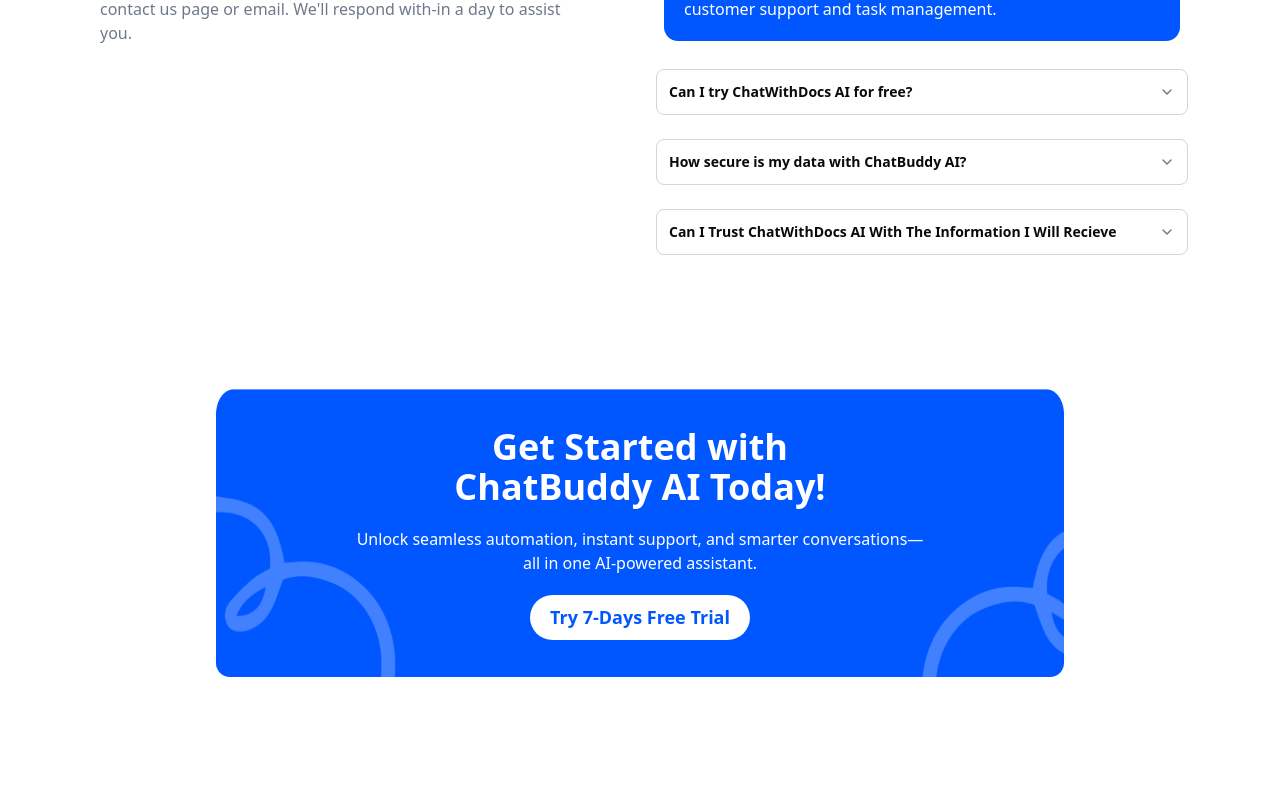
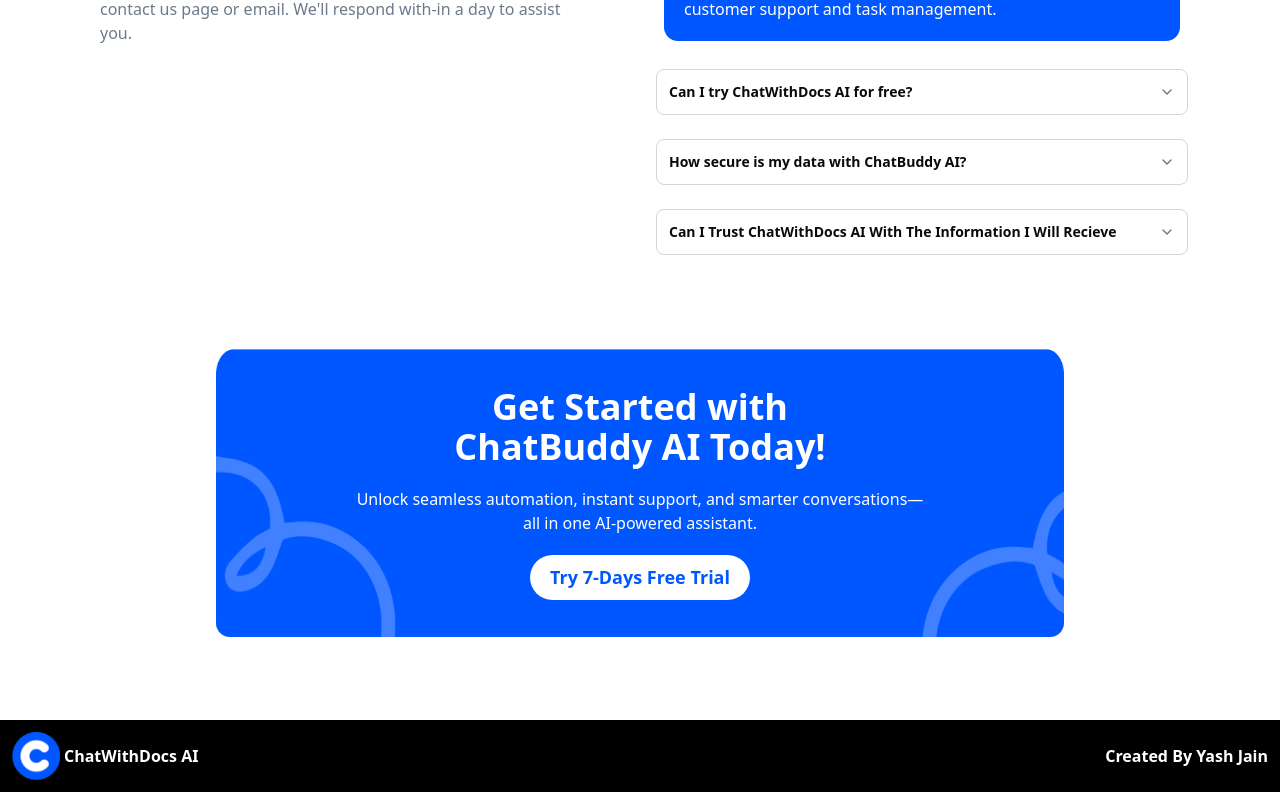
Before and after one commit to TheYashJain17/Chat-With-AI-Frontend, a Next.js app: page / in a window 1280 px wide. Shown: the part 2050-2850 px from the top of the page. Built offline with nearby package versions, Linux system fonts and the light colour scheme.

Commit message:
Completed The Footer.

```diff
--- a/src/app/page.tsx
+++ b/src/app/page.tsx
@@ -4,6 +4,7 @@
 import GetStartedSection from '@/components/sections/GetStartedSection'
 import HeadingSection from '@/components/sections/HeadingSection'
 import PricingSection from '@/components/sections/PricingSection'
+import Footer from '@/components/shared/Footer'
 import Header from '@/components/shared/Header'
 import { cn } from '@/lib/utils'
 import React from 'react'
@@ -28,6 +29,8 @@
 
         <GetStartedSection/>
 
+        <Footer/>
+
       </div>
 
   )
--- a/src/components/sections/GetStartedSection.tsx
+++ b/src/components/sections/GetStartedSection.tsx
@@ -7,7 +7,7 @@
     return (
 
 
-        <div className={cn("flex items-center justify-center mt-20 mb-40")}>
+        <div className={cn("flex items-center justify-center mt-10")}>
 
             <div className={cn("items-center justify-center mx-5 absolute hidden sm:flex")}>
 
--- /dev/null
+++ b/src/components/shared/Footer.tsx
@@ -0,0 +1,33 @@
+import { cn } from '@/lib/utils'
+import React from 'react'
+import Image from 'next/image'
+
+const Footer = (): React.JSX.Element => {
+  return (
+
+            <div className={cn("flex items-center justify-between w-full bg-black px-3 mt-10 flex-col sm:flex-row")}>
+
+                <div className={cn("flex items-center justify-center gap-1 flex-row py-3")}>
+
+                    <Image
+
+                        src={"/assets/Footer/AI-App-Logo.png"}
+                        alt='Icon'
+                        height={500}
+                        width={500}
+                        className={cn("h-12 w-12 rounded-xl")}
+
+                    />
+
+                    <span className={cn("text-white font-bold")}>ChatWithDocs AI</span>
+
+                </div>
+
+                <span className={cn("text-white font-bold")}>Created By Yash Jain</span>
+
+            </div>
+
+  )
+}
+
+export default Footer
```
Also changed, not shown: public/assets/Footer/AI-App-Logo.png (added).
